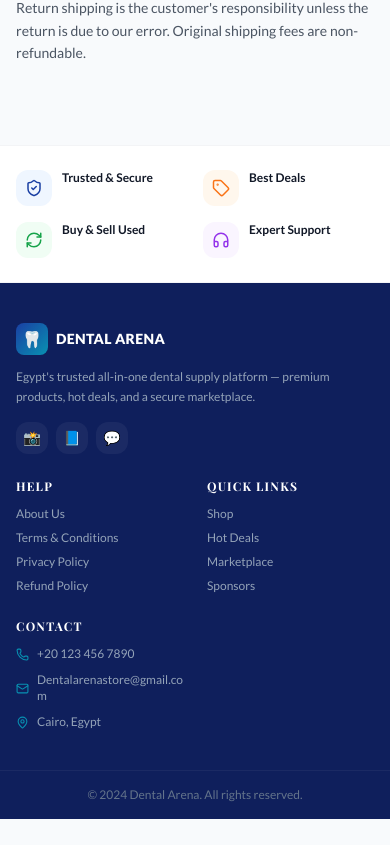
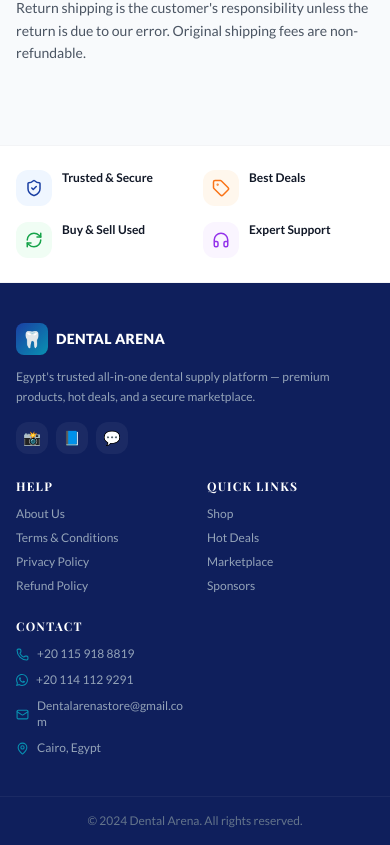
Before and after one commit to janawamer/dental-arena, a React (Vite) app: page /refund in a window 390 px wide. Shown: the part 1157-2002 px from the top of the page. Before the commit the page ends 1976 px from the top, so only its background shows below. Built offline with nearby package versions, Linux system fonts and the light colour scheme; no server answers.

Commit message:
Add real phone, WhatsApp, and email contact details

```diff
--- a/src/components/Footer.jsx
+++ b/src/components/Footer.jsx
@@ -43,8 +43,12 @@
         <div>
           <h4 className="text-white font-bold text-xs uppercase tracking-widest mb-3 sm:mb-4">Contact</h4>
           <div className="flex flex-col gap-2.5 sm:gap-3 text-xs sm:text-sm text-slate-400">
-            <a href="tel:+201234567890" className="flex items-center gap-2 hover:text-white transition-colors">
-              <Phone size={13} className="text-arena-teal shrink-0" /> +20 123 456 7890
+            <a href="tel:+201159188819" className="flex items-center gap-2 hover:text-white transition-colors">
+              <Phone size={13} className="text-arena-teal shrink-0" /> +20 115 918 8819
+            </a>
+            <a href="https://wa.me/201141129291" target="_blank" rel="noopener noreferrer" className="flex items-center gap-2 hover:text-white transition-colors">
+              <svg xmlns="http://www.w3.org/2000/svg" viewBox="0 0 24 24" fill="currentColor" className="w-3 h-3 text-arena-teal shrink-0"><path d="M17.472 14.382c-.297-.149-1.758-.867-2.03-.967-.273-.099-.471-.148-.67.15-.197.297-.767.966-.94 1.164-.173.199-.347.223-.644.075-.297-.15-1.255-.463-2.39-1.475-.883-.788-1.48-1.761-1.653-2.059-.173-.297-.018-.458.13-.606.134-.133.298-.347.446-.52.149-.174.198-.298.298-.497.099-.198.05-.371-.025-.52-.075-.149-.669-1.612-.916-2.207-.242-.579-.487-.5-.669-.51-.173-.008-.371-.01-.57-.01-.198 0-.52.074-.792.372-.272.297-1.04 1.016-1.04 2.479 0 1.462 1.065 2.875 1.213 3.074.149.198 2.096 3.2 5.077 4.487.709.306 1.262.489 1.694.625.712.227 1.36.195 1.871.118.571-.085 1.758-.719 2.006-1.413.248-.694.248-1.289.173-1.413-.074-.124-.272-.198-.57-.347m-5.421 7.403h-.004a9.87 9.87 0 01-5.031-1.378l-.361-.214-3.741.982.998-3.648-.235-.374a9.86 9.86 0 01-1.51-5.26c.001-5.45 4.436-9.884 9.888-9.884 2.64 0 5.122 1.03 6.988 2.898a9.825 9.825 0 012.893 6.994c-.003 5.45-4.437 9.884-9.885 9.884m8.413-18.297A11.815 11.815 0 0012.05 0C5.495 0 .16 5.335.157 11.892c0 2.096.547 4.142 1.588 5.945L.057 24l6.305-1.654a11.882 11.882 0 005.683 1.448h.005c6.554 0 11.89-5.335 11.893-11.893a11.821 11.821 0 00-3.48-8.413z"/></svg>
+              +20 114 112 9291
             </a>
             <a href="mailto:Dentalarenastore@gmail.com" className="flex items-center gap-2 hover:text-white transition-colors break-all">
               <Mail size={13} className="text-arena-teal shrink-0" /> Dentalarenastore@gmail.com
--- a/src/pages/Contact.jsx
+++ b/src/pages/Contact.jsx
@@ -56,9 +56,9 @@
 
           <div className="flex flex-col gap-5 mb-8">
             {[
-              { Icon: Phone, label: 'Phone', val: '+20 123 456 7890', sub: 'Sun – Thu, 9am – 6pm', href: 'tel:+201234567890' },
+              { Icon: Phone, label: 'Phone', val: '+20 115 918 8819', sub: 'Sun – Thu, 9am – 6pm', href: 'tel:+201159188819' },
               { Icon: Mail,  label: 'Email', val: 'Dentalarenastore@gmail.com', sub: 'Reply within 24 hours', href: 'mailto:Dentalarenastore@gmail.com' },
-              { Icon: MessageCircle, label: 'WhatsApp', val: '+20 123 456 7890', sub: 'Available 24/7 for urgent', href: '#' },
+              { Icon: MessageCircle, label: 'WhatsApp', val: '+20 114 112 9291', sub: 'Available 24/7 for urgent queries', href: 'https://wa.me/201141129291' },
               { Icon: MapPin, label: 'Address', val: 'Cairo, Egypt', sub: null, href: null },
             ].map(({ Icon, label, val, sub, href }) => (
               <div key={label} className="flex items-start gap-4">
@@ -67,7 +67,7 @@
                 </div>
                 <div>
                   <div className="font-semibold text-sm text-gray-900">{label}</div>
-                  {href ? <a href={href} className="text-sm text-arena-blue hover:underline">{val}</a> : <div className="text-sm text-gray-600">{val}</div>}
+                  {href ? <a href={href} target={href.startsWith('https') ? '_blank' : undefined} rel="noopener noreferrer" className="text-sm text-arena-blue hover:underline">{val}</a> : <div className="text-sm text-gray-600">{val}</div>}
                   {sub && <div className="text-xs text-gray-400 mt-0.5">{sub}</div>}
                 </div>
               </div>
```
